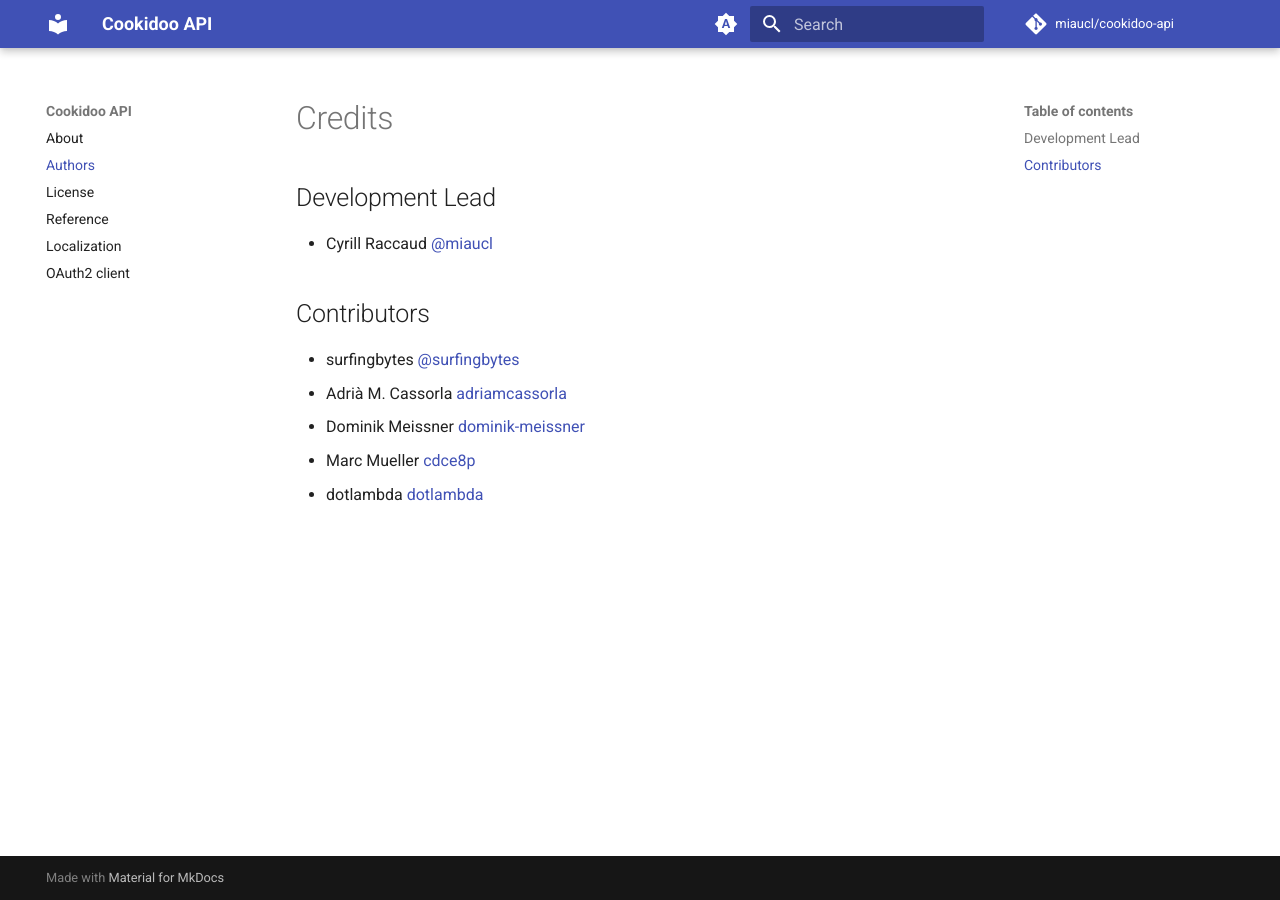
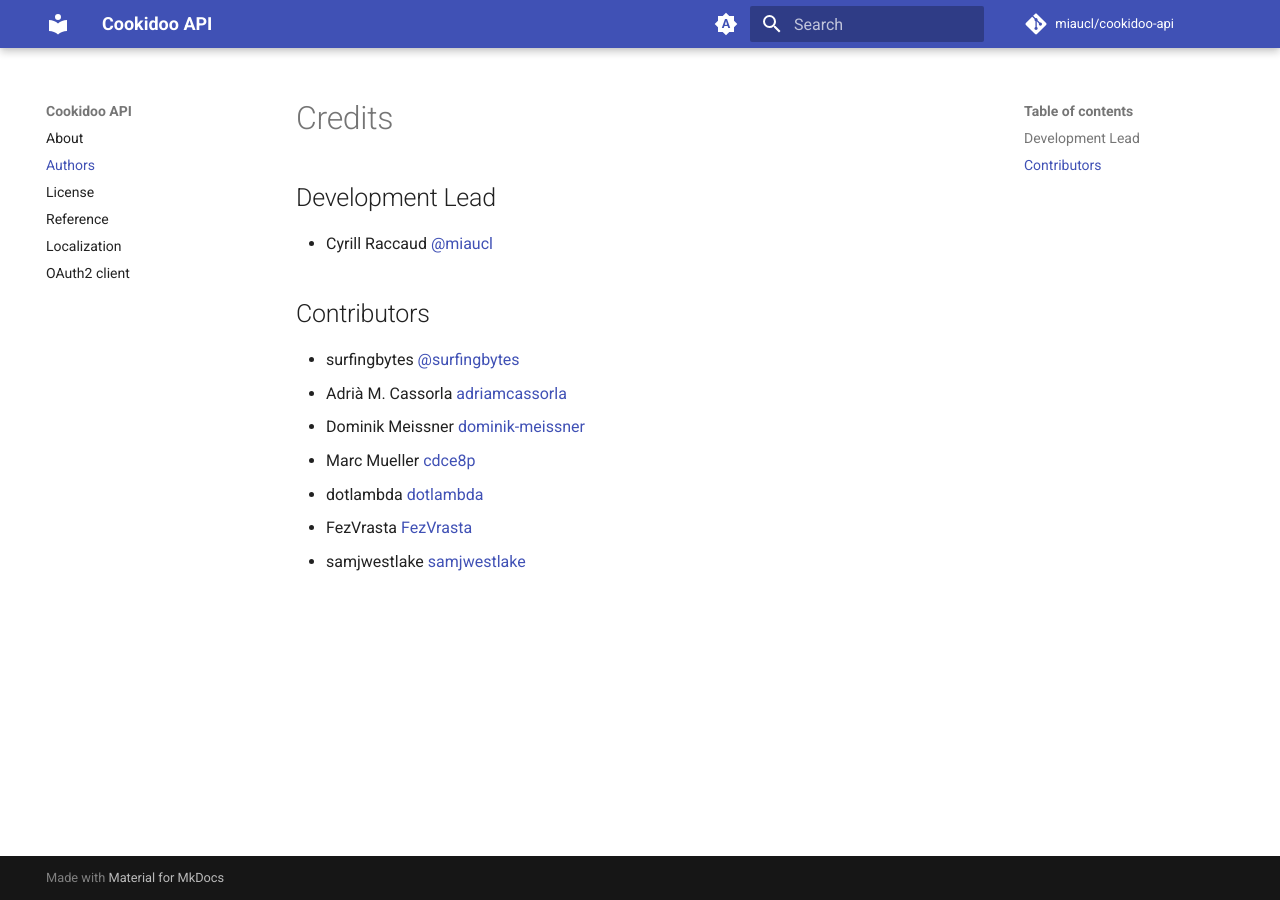
Before and after one commit to miaucl/cookidoo-api, an MkDocs documentation site: the page built from docs/authors.md, in a window 1280 px wide. Built offline with MkDocs 1.6.1 and Material for MkDocs 9.7.7, drawn with Linux system fonts in a browser that asks for light colours; comment, search, counter and statistics services are not loaded.

Commit message:
add new contributors

```diff
--- a/docs/authors.md
+++ b/docs/authors.md
@@ -11,3 +11,5 @@
 * Dominik Meissner [dominik-meissner](https://github.com/dominik-meissner)
 * Marc Mueller [cdce8p](https://github.com/cdce8p)
 * dotlambda [dotlambda](https://github.com/dotlambda)
+* FezVrasta [FezVrasta](https://github.com/FezVrasta)
+* samjwestlake [samjwestlake](https://github.com/samjwestlake)
```
